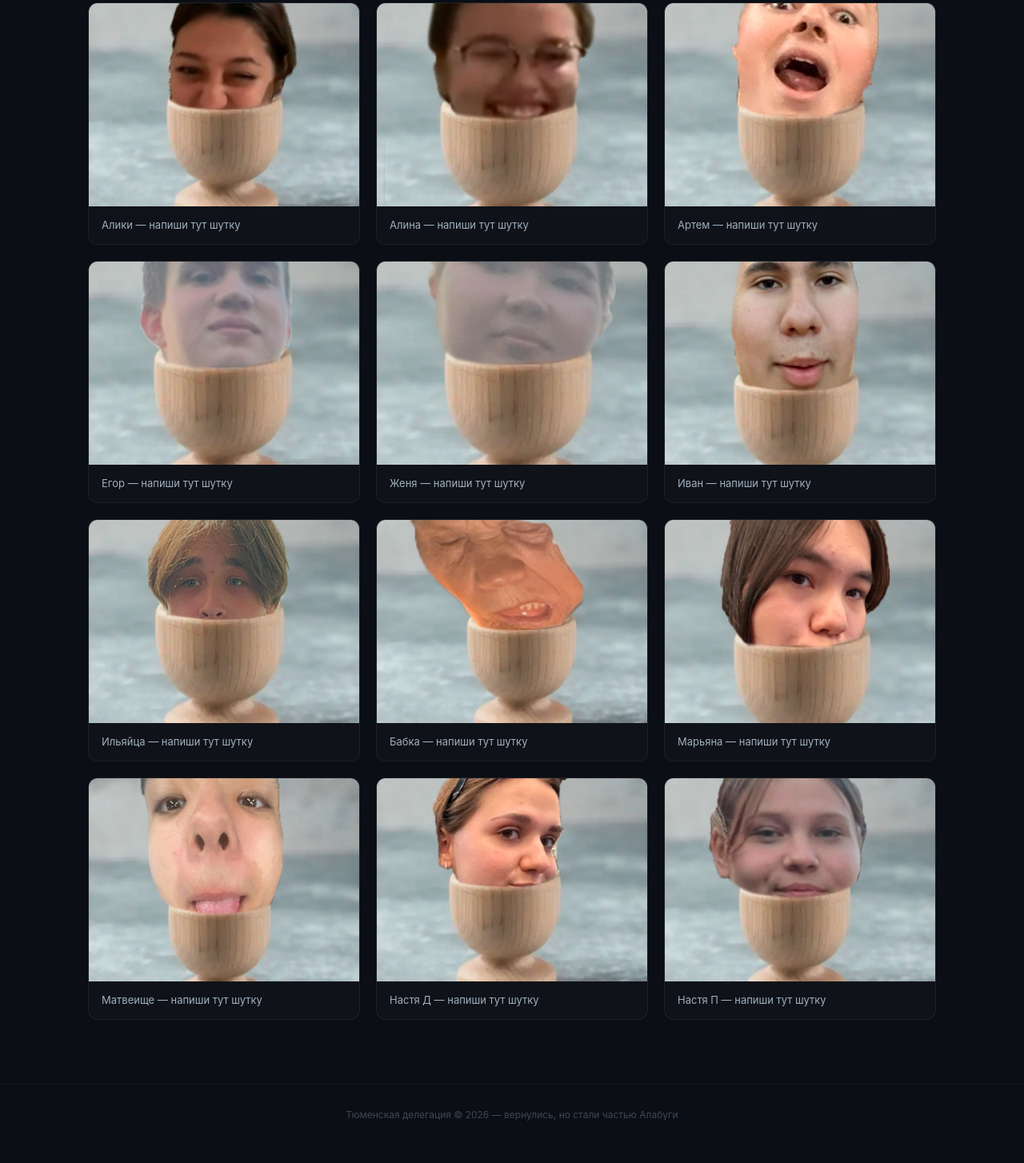
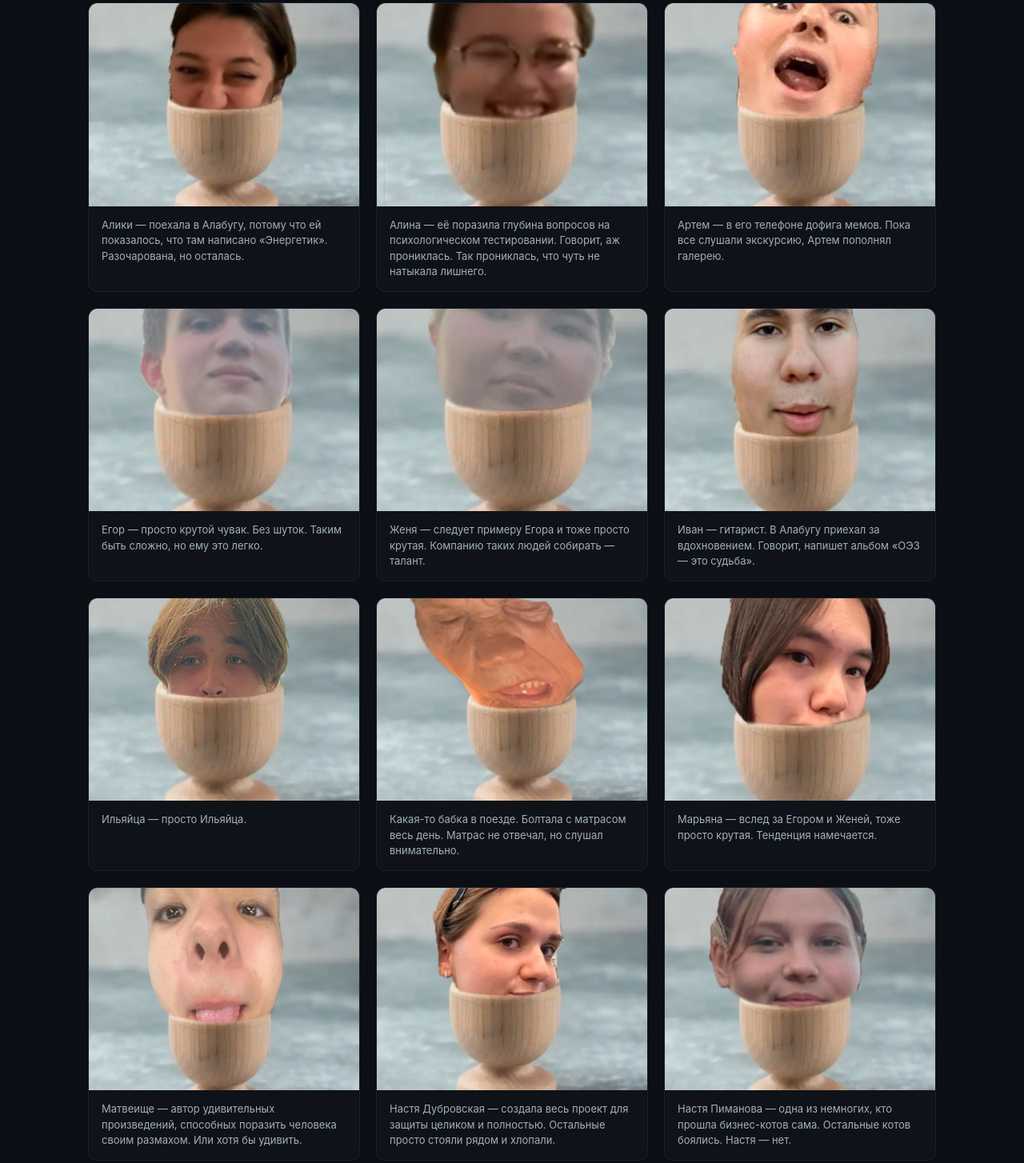
Before and after one commit to IlyaSigma111/tyumen-alabuga, a plain HTML site: page index.html in a window 1280 px wide. Shown: the part 213-1667 px from the top of the page at 80% size. Before the commit the page ends 1644 px from the top, so only its background shows below. Drawn offline with Linux system fonts and the light colour scheme.

Commit message:
подписи ко всем фото

```diff
--- a/index.html
+++ b/index.html
@@ -111,51 +111,51 @@
 
       {
         file: 'Алики.jpg',
-        caption: 'Алики — напиши тут шутку'
+        caption: 'Алики — поехала в Алабугу, потому что ей показалось, что там написано «Энергетик». Разочарована, но осталась.'
       },
       {
         file: 'Алина.jpg',
-        caption: 'Алина — напиши тут шутку'
+        caption: 'Алина — её поразила глубина вопросов на психологическом тестировании. Говорит, аж прониклась. Так прониклась, что чуть не натыкала лишнего.'
       },
       {
         file: 'Артем.jpg',
-        caption: 'Артем — напиши тут шутку'
+        caption: 'Артем — в его телефоне дофига мемов. Пока все слушали экскурсию, Артем пополнял галерею.'
       },
       {
         file: 'Егор.jpg',
-        caption: 'Егор — напиши тут шутку'
+        caption: 'Егор — просто крутой чувак. Без шуток. Таким быть сложно, но ему это легко.'
       },
       {
         file: 'Женя (это для тебя опенкод - она девочка, типо Евгения).jpg',
-        caption: 'Женя — напиши тут шутку'
+        caption: 'Женя — следует примеру Егора и тоже просто крутая. Компанию таких людей собирать — талант.'
       },
       {
         file: 'Иван.jpg',
-        caption: 'Иван — напиши тут шутку'
+        caption: 'Иван — гитарист. В Алабугу приехал за вдохновением. Говорит, напишет альбом «ОЭЗ — это судьба».'
       },
       {
         file: 'Ильяйца.jpg',
-        caption: 'Ильяйца — напиши тут шутку'
+        caption: 'Ильяйца — просто Ильяйца.'
       },
       {
         file: 'Какая то бабка (так и подпишешь фото).jpg',
-        caption: 'Бабка — напиши тут шутку'
+        caption: 'Какая-то бабка в поезде. Болтала с матрасом весь день. Матрас не отвечал, но слушал внимательно.'
       },
       {
         file: 'Марьяна.jpg',
-        caption: 'Марьяна — напиши тут шутку'
+        caption: 'Марьяна — вслед за Егором и Женей, тоже просто крутая. Тенденция намечается.'
       },
       {
         file: 'Матвеище.jpg',
-        caption: 'Матвеище — напиши тут шутку'
+        caption: 'Матвеище — автор удивительных произведений, способных поразить человека своим размахом. Или хотя бы удивить.'
       },
       {
         file: 'Настя (Дубровская).jpg',
-        caption: 'Настя Д — напиши тут шутку'
+        caption: 'Настя Дубровская — создала весь проект для защиты целиком и полностью. Остальные просто стояли рядом и хлопали.'
       },
       {
         file: 'Настя (Пиманова).jpg',
-        caption: 'Настя П — напиши тут шутку'
+        caption: 'Настя Пиманова — одна из немногих, кто прошла бизнес-котов сама. Остальные котов боялись. Настя — нет.'
       },
 
     ];
```
